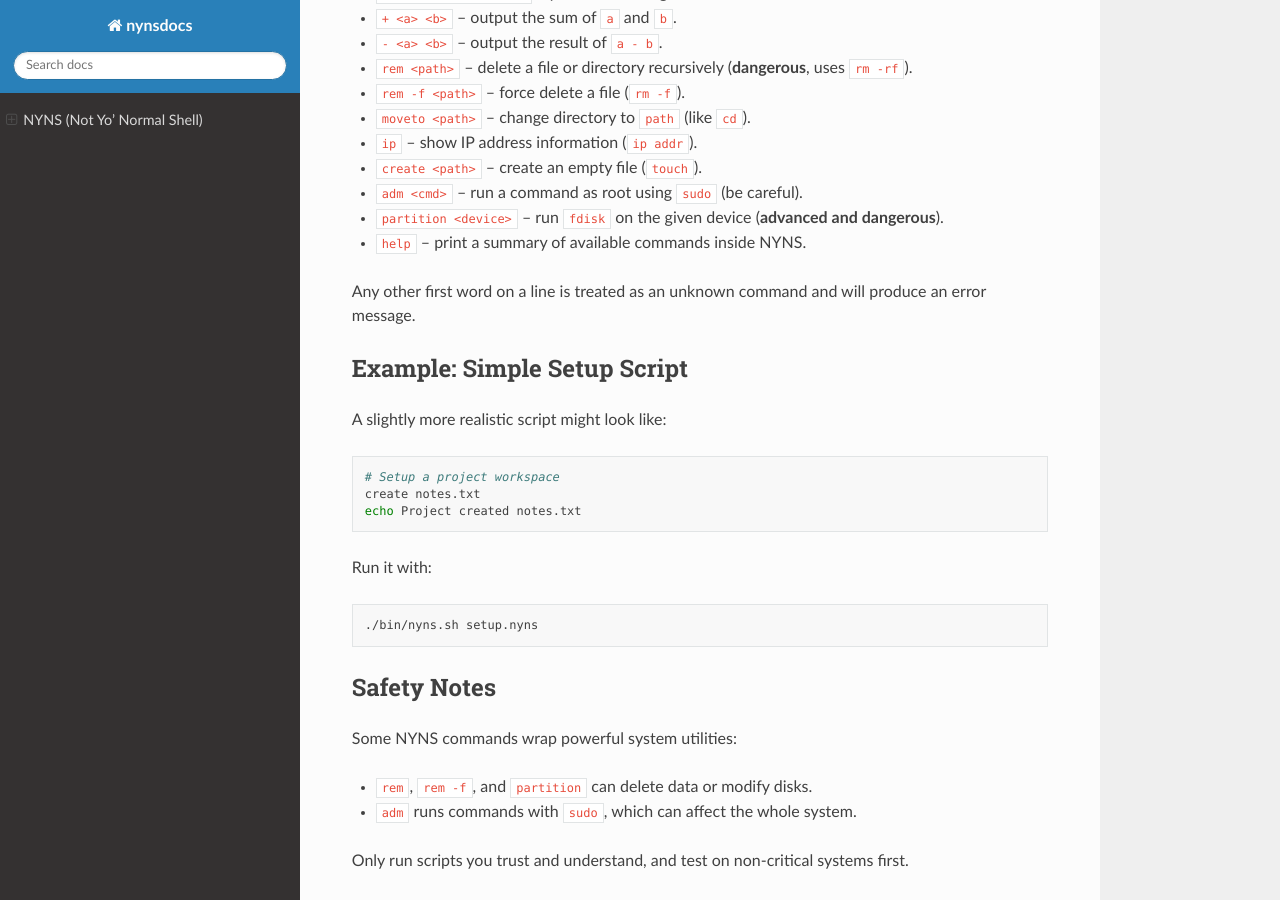
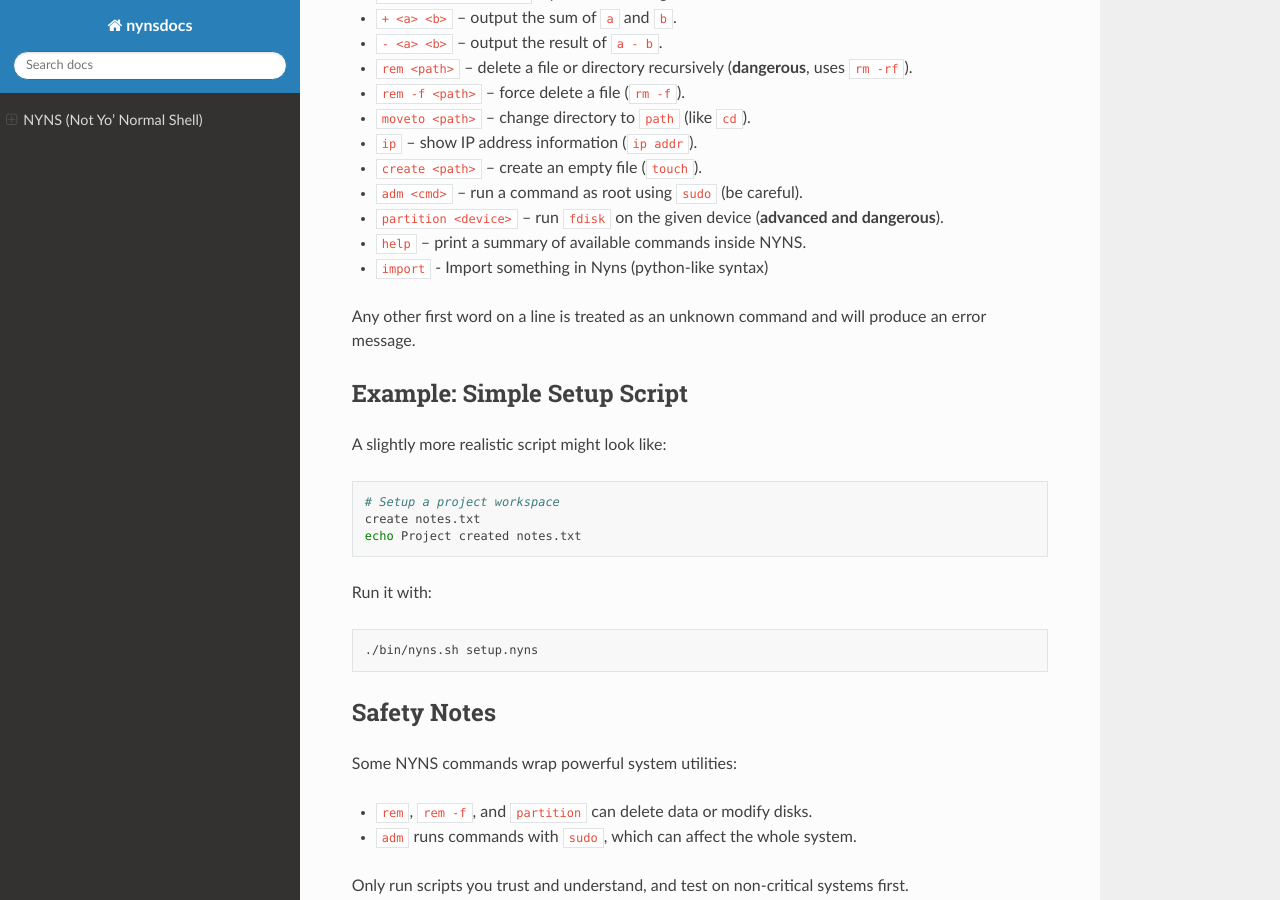
Before and after one commit to eotter-beep/nynsdocs, a Sphinx documentation site: the page built from docs/index.md, in a window 1280 px wide and 900 px high, scrolled down 1427 px. Built offline with Sphinx 7.4.7 and the Read the Docs theme 3.1.0, drawn with Linux system fonts in a browser that asks for light colours.

Commit message:
Add import docs

```diff
--- a/docs/index.md
+++ b/docs/index.md
@@ -72,6 +72,7 @@ NYNS currently understands these commands:
 - `partition <device>` – run `fdisk` on the given device (**advanced and
   dangerous**).
 - `help` – print a summary of available commands inside NYNS.
+- `import` - Import something in Nyns (python-like syntax)
 
 Any other first word on a line is treated as an unknown command and will
 produce an error message.
```
